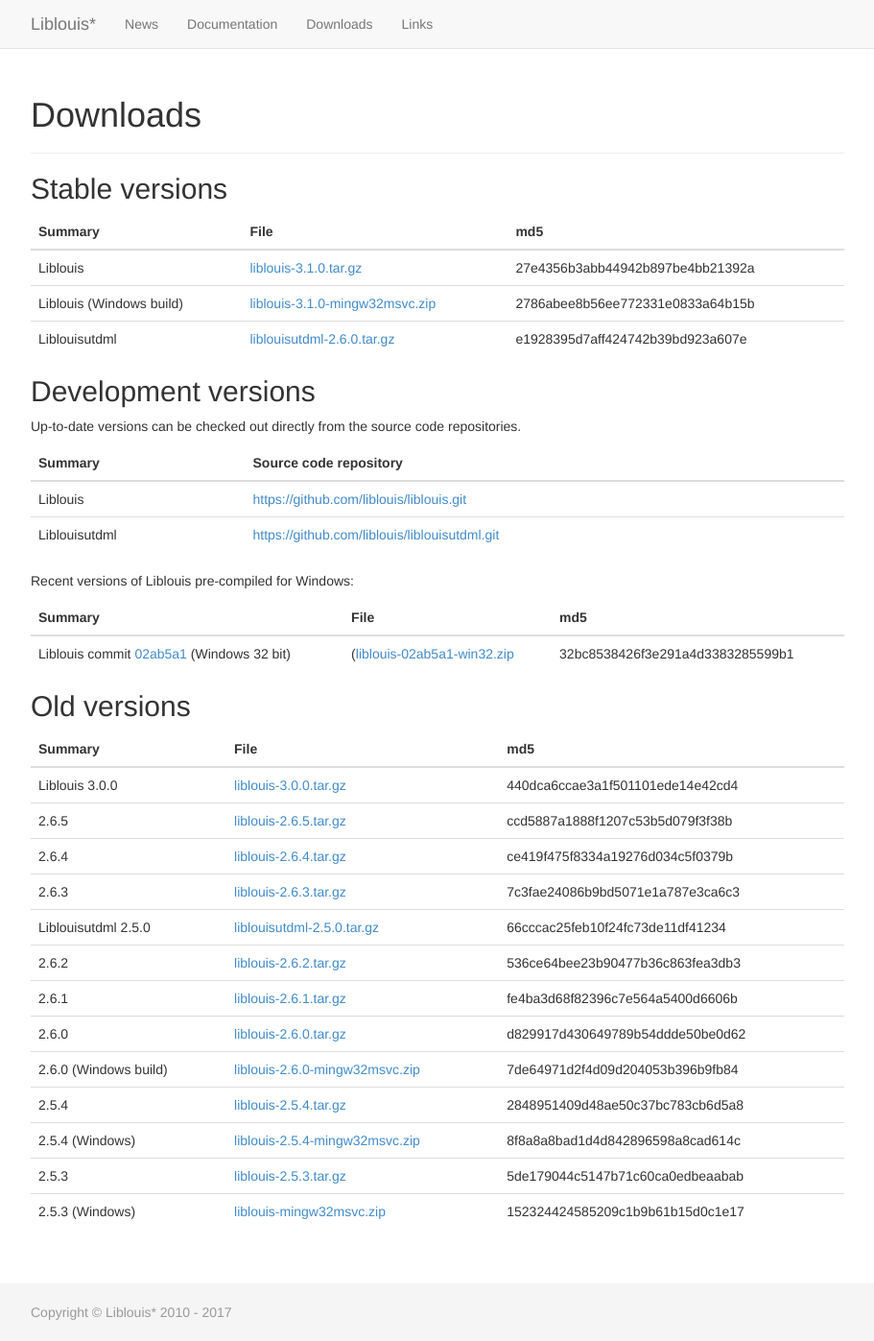
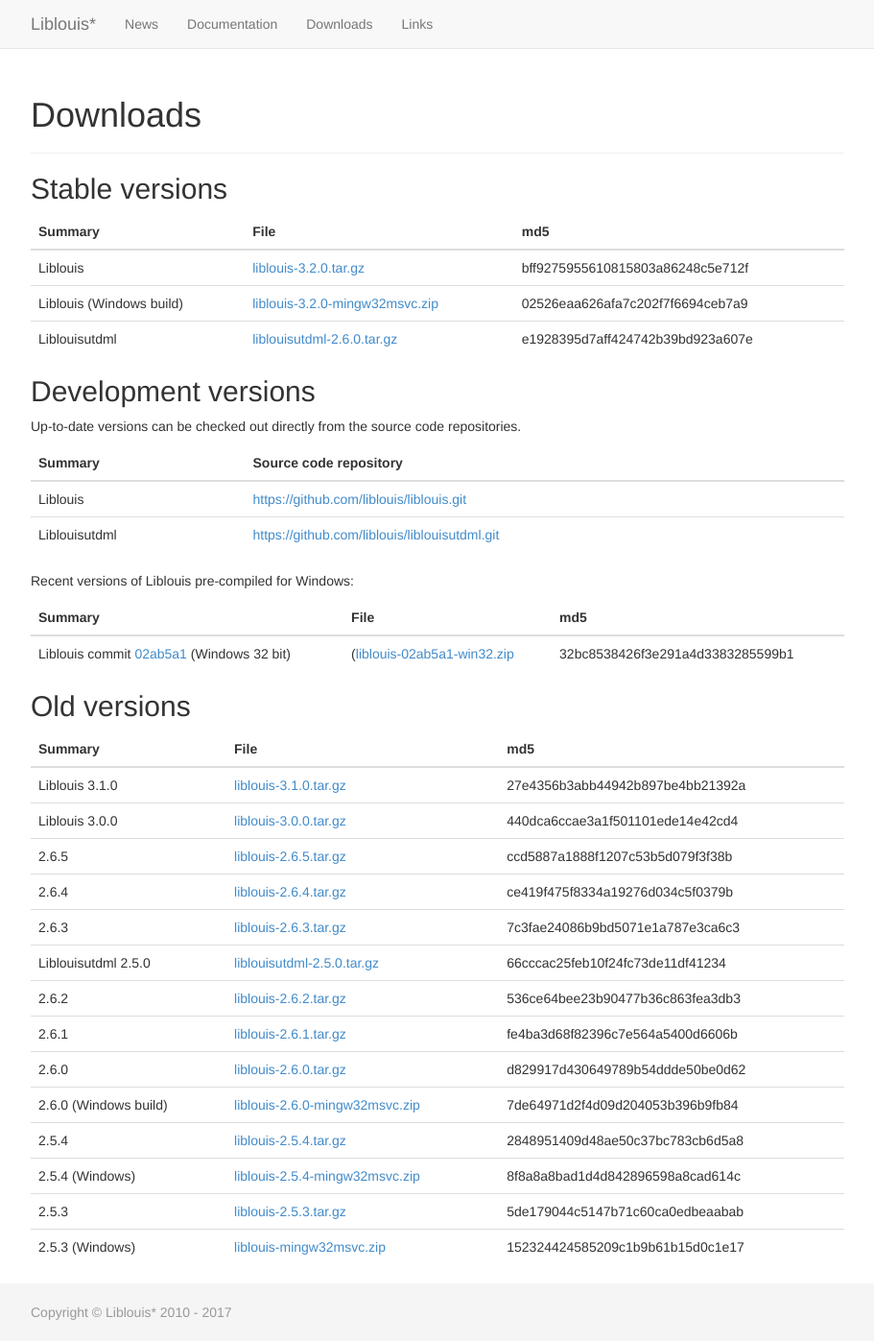
Before and after one commit to liblouis/liblouis.github.io, a Jekyll site: the page built from downloads/index.md, in a window 1280 px wide and 1397 px high. Shown: the whole window at 96% size, without its empty margins (38-949 px from the left). Built offline with Jekyll 4.4.1, drawn with Linux system fonts in a browser that asks for light colours.

Commit message:
Add the 3.2 release

```diff
--- a/downloads/index.md
+++ b/downloads/index.md
@@ -6,8 +6,8 @@ title: Downloads
 
 |Summary|File|md5|
 |---------|
-|Liblouis|[liblouis-3.1.0.tar.gz](https://github.com/liblouis/liblouis/releases/download/v3.1.0/liblouis-3.1.0.tar.gz)|27e4356b3abb44942b897be4bb21392a|
-|Liblouis (Windows build)|[liblouis-3.1.0-mingw32msvc.zip](https://github.com/liblouis/liblouis/releases/download/v3.1.0/liblouis-mingw32msvc.zip)|2786abee8b56ee772331e0833a64b15b|
+|Liblouis|[liblouis-3.2.0.tar.gz](https://github.com/liblouis/liblouis/releases/download/v3.2.0/liblouis-3.2.0.tar.gz)|bff9275955610815803a86248c5e712f|
+|Liblouis (Windows build)|[liblouis-3.2.0-mingw32msvc.zip](https://github.com/liblouis/liblouis/releases/download/v3.2.0/liblouis-mingw32msvc.zip)|02526eaa626afa7c202f7f6694ceb7a9|
 |Liblouisutdml|[liblouisutdml-2.6.0.tar.gz](https://github.com/liblouis/liblouisutdml/releases/download/v2.6.0/liblouisutdml-2.6.0.tar.gz)|e1928395d7aff424742b39bd923a607e|
 {: .table}
 
@@ -33,6 +33,7 @@ Recent versions of Liblouis pre-compiled for Windows:
 
 |Summary|File|md5|
 |---------|
+|Liblouis 3.1.0|[liblouis-3.1.0.tar.gz](https://github.com/liblouis/liblouis/releases/download/v3.1.0/liblouis-3.1.0.tar.gz)|27e4356b3abb44942b897be4bb21392a|
 |Liblouis 3.0.0|[liblouis-3.0.0.tar.gz](https://github.com/liblouis/liblouis/releases/download/v3.0.0/liblouis-3.0.0.tar.gz)|440dca6ccae3a1f501101ede14e42cd4|
 |2.6.5|[liblouis-2.6.5.tar.gz](https://github.com/liblouis/liblouis/releases/download/v2.6.5/liblouis-2.6.5.tar.gz)|ccd5887a1888f1207c53b5d079f3f38b|
 |2.6.4|[liblouis-2.6.4.tar.gz](https://github.com/liblouis/liblouis/releases/download/v2.6.4/liblouis-2.6.4.tar.gz)|ce419f475f8334a19276d034c5f0379b|
```
